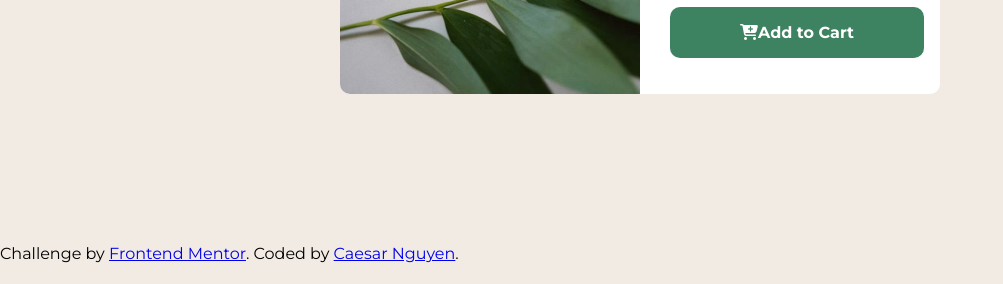
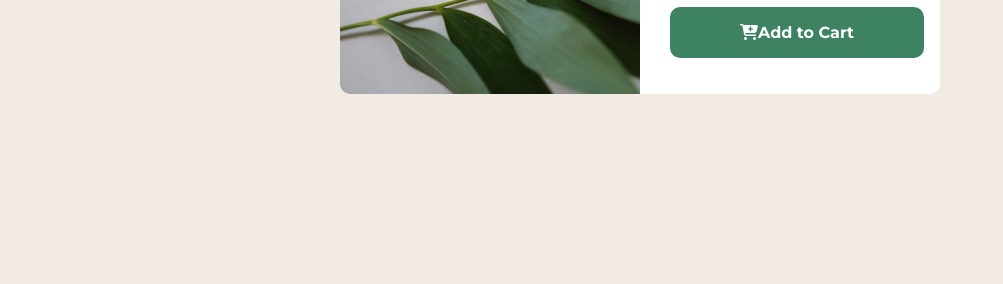
Before and after one commit to caesar238/practice-space, a plain HTML site: page index.html in a window 1280 px wide. Shown: the part 516-800 px from the top of the page, without its empty margins (0-1003 px from the left). Drawn offline with Linux system fonts and the light colour scheme.

Commit message:
Delete footer

```diff
--- a/index.html
+++ b/index.html
@@ -24,10 +24,5 @@
   </div>
   <button class="btn"><i class="fa-solid fa-cart-plus"></i>Add to Cart</button>
 </div>
-
-<div class="attribution">
-    Challenge by <a href="https://www.frontendmentor.io?ref=challenge" target="_blank">Frontend Mentor</a>.
-    Coded by <a href="#">Caesar Nguyen</a>.
-</div>
 </body>
 </html>
```
